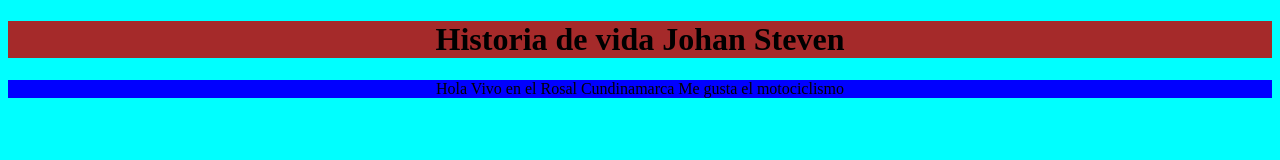
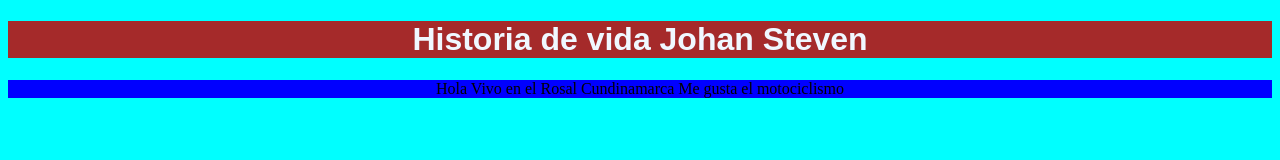
Before and after one commit to johanstevencastillo/proyecto2023, a plain HTML site: page index.html in a window 1280 px wide. Drawn offline with Linux system fonts and the light colour scheme.

Commit message:
Se cambio el color de la letra en cabecera

```diff
--- a/css/estilos.css
+++ b/css/estilos.css
@@ -4,7 +4,10 @@ body{
 }
 #cabecera{
     background-color: brown;
+    font-family: Arial;
+    color: aliceblue;
 }
 #contenido{
     background-color: blue;
+
 }
```
